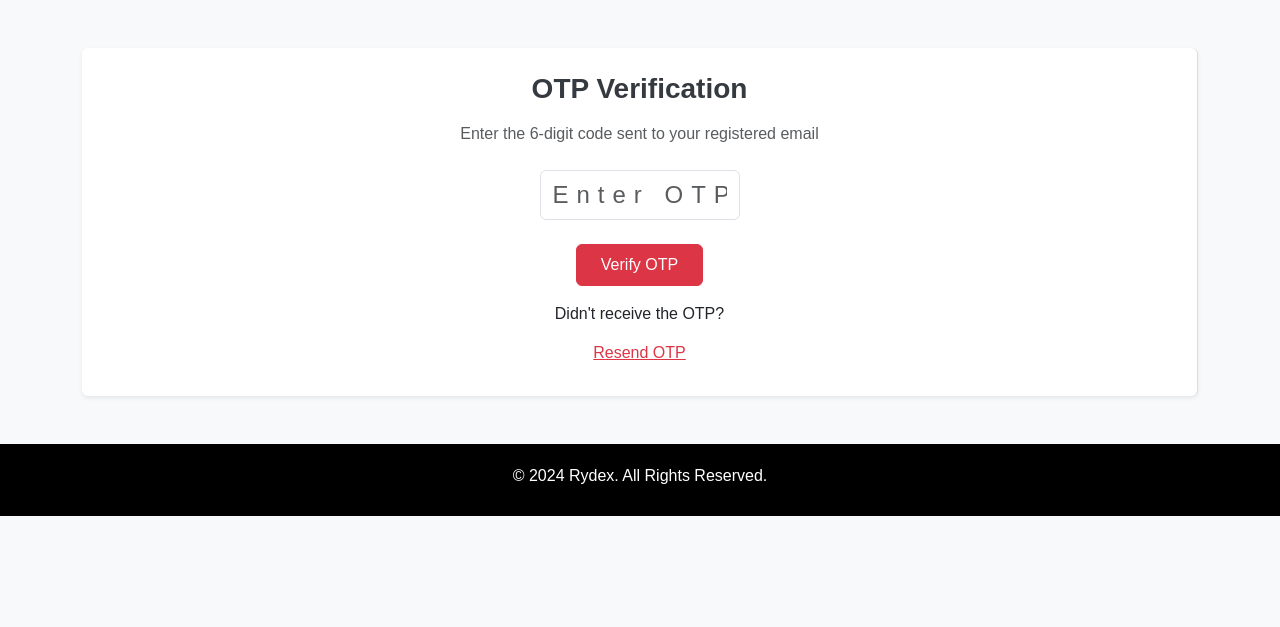
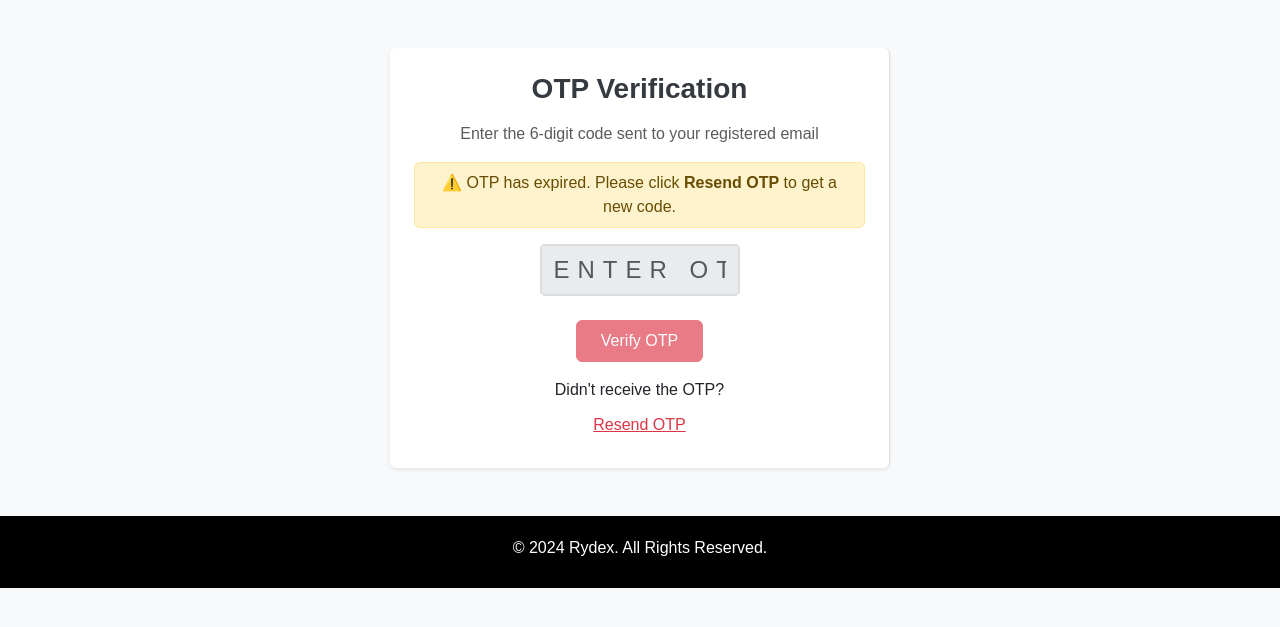
Before and after one commit to sinankcrypto/Rydex_project, a Django app: template Rydex/templates/registration/otp_verification.html in a window 1280 px wide. Shown: the part 90-717 px from the top of the page. Run offline with Django 5.2, Linux system fonts and the light colour scheme; the template is opened without the code that fills it, so the values that code supplies are empty.

Commit message:
feat: implement otp expiration in verify otp and add timer in verify otp page

```diff
--- a/Rydex/Rydex/settings.py
+++ b/Rydex/Rydex/settings.py
@@ -198,3 +198,5 @@
 
 RAZORPAY_KEY_ID = config("RAZORPAY_KEY_ID")
 RAZORPAY_KEY_SECRET = config("RAZORPAY_KEY_SECRET")
+
+OTP_EXPIRY_MINUTES = config("OTP_EXPIRY_MINUTES", default=2, cast=int)
--- a/Rydex/templates/registration/otp_verification.html
+++ b/Rydex/templates/registration/otp_verification.html
@@ -17,12 +17,22 @@
     <!-- OTP Verification Section -->
     <div class="otp-section text-center shadow-sm p-4 rounded bg-light">
         <h2 class="mb-3">OTP Verification</h2>
-        <p class="text-muted mb-4">Enter the 6-digit code sent to your registered email</p>
+        <p class="text-muted mb-3">Enter the 6-digit code sent to your registered email</p>
+
+        <!-- Timer UI -->
+        <div id="otp-timer-box" class="alert alert-info py-2 px-3 d-inline-block mb-3">
+            ⏱️ OTP expires in: <span id="timer-display" class="fw-bold fs-5">00:00</span>
+        </div>
+        <div id="otp-expired-msg" class="alert alert-warning py-2 px-3 d-none mb-3">
+            ⚠️ OTP has expired. Please click <strong>Resend OTP</strong> to get a new code.
+        </div>
+
         <form method="POST" action="{% url 'otp_verification' %}" class="mb-3">
             {% csrf_token %}
             <div class="mb-4">
                 <input
                     type="text"
+                    id="otp-input"
                     name="otp"
                     maxlength="6"
                     class="form-control otp-input mx-auto text-center"
@@ -30,10 +40,10 @@
                     required
                     style="max-width: 200px; font-size: 1.5rem; letter-spacing: 0.5rem;">
             </div>
-            <button type="submit" class="btn btn-danger px-4 py-2">Verify OTP</button>
+            <button type="submit" id="verify-btn" class="btn btn-danger px-4 py-2">Verify OTP</button>
         </form>
         <div class="mt-3">
-            <p>Didn't receive the OTP?</p>
+            <p class="mb-1">Didn't receive the OTP?</p>
             <form method="POST" action="{% url 'resend_otp' %}">
               {% csrf_token %}
               <button type="submit" class="btn btn-link text-danger">Resend OTP</button>
@@ -41,7 +51,49 @@
         </div>
     </div>
 </div>
-{% endblock %}
+
+<script>
+    document.addEventListener("DOMContentLoaded", function() {
+        let remainingSeconds = parseInt("{{ remaining_seconds|default:0 }}", 10);
+        const timerDisplay = document.getElementById("timer-display");
+        const otpTimerBox = document.getElementById("otp-timer-box");
+        const otpExpiredMsg = document.getElementById("otp-expired-msg");
+        const otpInput = document.getElementById("otp-input");
+        const verifyBtn = document.getElementById("verify-btn");
+
+        function updateTimer() {
+            if (remainingSeconds <= 0) {
+                timerDisplay.textContent = "00:00";
+                otpTimerBox.classList.add("d-none");
+                otpExpiredMsg.classList.remove("d-none");
+                if (otpInput) otpInput.disabled = true;
+                if (verifyBtn) verifyBtn.disabled = true;
+                return;
+            }
+
+            let minutes = Math.floor(remainingSeconds / 60);
+            let seconds = remainingSeconds % 60;
+
+            let formattedMins = minutes < 10 ? "0" + minutes : minutes;
+            let formattedSecs = seconds < 10 ? "0" + seconds : seconds;
+
+            timerDisplay.textContent = `${formattedMins}:${formattedSecs}`;
+            remainingSeconds--;
+        }
+
+        updateTimer();
+        if (remainingSeconds > 0) {
+            const interval = setInterval(function() {
+                if (remainingSeconds <= 0) {
+                    updateTimer();
+                    clearInterval(interval);
+                } else {
+                    updateTimer();
+                }
+            }, 1000);
+        }
+    });
+</script>
 
 <style>
     .otp-section {
@@ -66,3 +118,4 @@
         text-decoration: underline;
     }
 </style>
+{% endblock %}
```
Also changed, not shown: Rydex/user_auth/views.py (+37 -9 lines).
